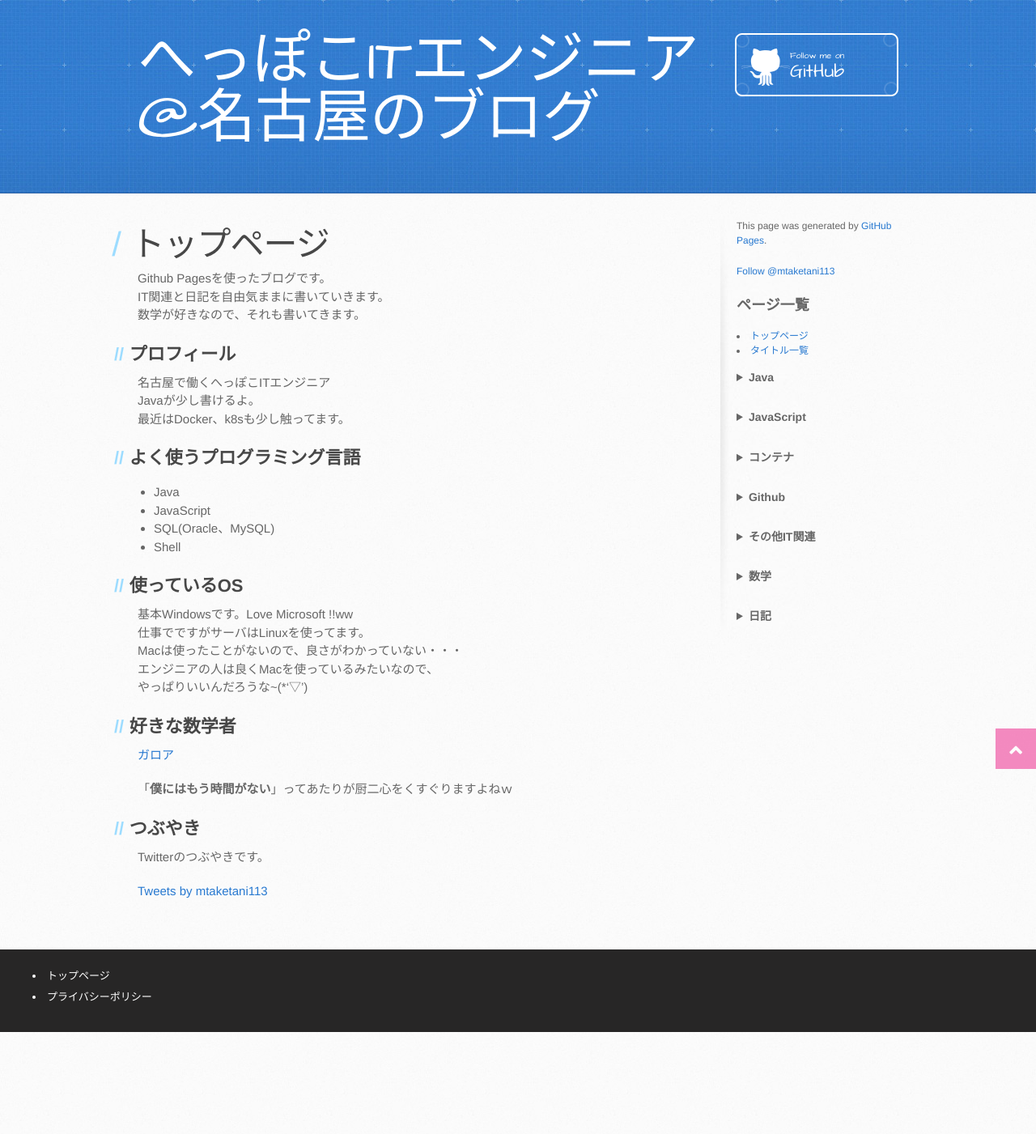
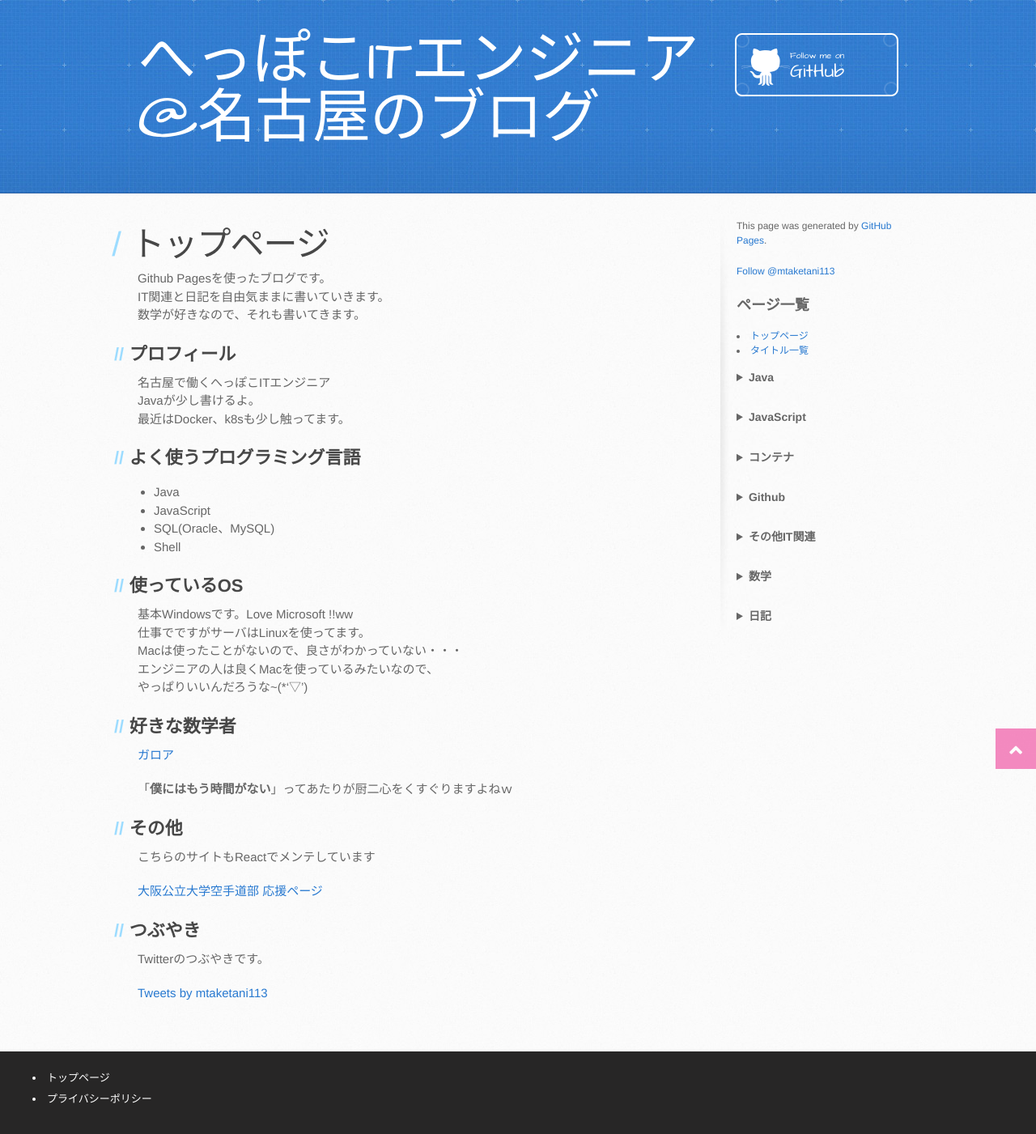
Before and after one commit to mtaketani113/mtaketani113.github.io, a Jekyll site: the page built from index.md, in a window 1280 px wide. Shown: the whole page at 81% size. Built offline with Jekyll 4.4.1, drawn with Linux system fonts in a browser that asks for light colours; nearby versions of some CDN libraries; comment, search, counter and statistics services are not loaded; the repository's description, which GitHub fills in, is left out; before the commit the page ends 1275 px from its top, so only the background shows below that.

Commit message:
ページリンク追加

```diff
--- a/index.md
+++ b/index.md
@@ -34,6 +34,12 @@ Macは使ったことがないので、良さがわかっていない・・・
 
 「**僕にはもう時間がない**」ってあたりが厨二心をくすぐりますよねｗ
 
+## その他
+
+こちらのサイトもReactでメンテしています
+
+[大阪公立大学空手道部 応援ページ](https://mtaketani113.github.io/omu-karate-page/)
+
 ## つぶやき
 
 Twitterのつぶやきです。
```
